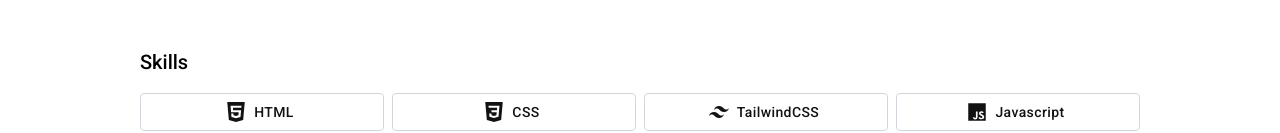
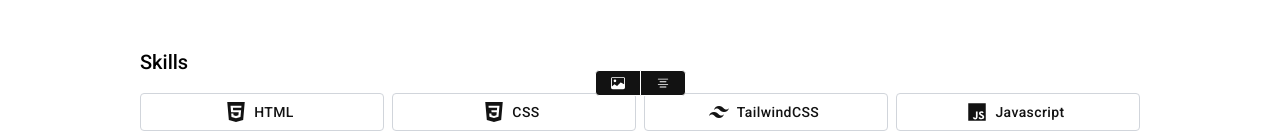
Before and after one commit to ilechuks73/ilechuks73, a Next.js app: page / in a window 1280 px wide. Shown: the part 696-829 px from the top of the page. Built offline with nearby package versions, Linux system fonts and the light colour scheme.

Commit message:
UI UPDATE

```diff
--- /dev/null
+++ b/src/components/root/ViewSwitch.js
@@ -0,0 +1,41 @@
+import {
+  Button as MuiButton,
+  ButtonGroup as MuiButtonGroup,
+  IconButton as MuiIconButton,
+} from "@mui/material";
+
+import { BsImage } from "react-icons/bs";
+import { BsTextCenter } from "react-icons/bs";
+
+import {
+  SiRabbitmq,
+  SiAmazonaws,
+  SiLinux,
+  SiReact,
+  SiVuedotjs,
+  SiNextdotjs,
+  SiNuxtdotjs,
+  SiMysql,
+  SiPostgresql,
+  SiRedis,
+  SiHtml5,
+  SiCss3,
+  SiTailwindcss,
+} from "react-icons/si";
+
+export default function ViewSwitch() {
+  return (
+    <div className={"fixed w-full block bottom-2 z-[999999999999]"}>
+      <div className={"mx-auto w-min"}>
+        <MuiButtonGroup className={""}>
+          <MuiButton className={"!bg-black !border-[0.5px] !text-white !border-white"}>
+            <BsImage />
+          </MuiButton>
+          <MuiButton className={"!bg-black !border-[0.5px] !text-white !border-white"}>
+            <BsTextCenter />
+          </MuiButton>
+        </MuiButtonGroup>
+      </div>
+    </div>
+  );
+}
--- a/src/components/root/index.js
+++ b/src/components/root/index.js
@@ -2,5 +2,6 @@ import TopSection from "./TopSection";
 import Contact from "./Contact";
 import Skills from "./Skills"
 import WorkExperience from "./WorkExperience";
+import ViewSwitch from "./ViewSwitch";
 
-export { TopSection, Contact, Skills, WorkExperience };
+export { TopSection, Contact, Skills, WorkExperience, ViewSwitch };
--- a/src/pages/_document.js
+++ b/src/pages/_document.js
@@ -2,7 +2,7 @@ import { Html, Head, Main, NextScript } from "next/document";
 
 export default function Document() {
   return (
-    <Html lang="en" className={""}>
+    <Html lang="en" className={"position w-full"}>
       <Head>
         {/*<link*/}
         {/*  rel="shortcut icon"*/}
--- a/src/pages/index.js
+++ b/src/pages/index.js
@@ -1,13 +1,18 @@
 import Head from "next/head";
 
-import { TopSection, Contact, Skills, WorkExperience } from "@/components/root";
+import {
+  TopSection,
+  Contact,
+  Skills,
+  WorkExperience,
+  ViewSwitch,
+} from "@/components/root";
 
 export default function Root() {
   return (
     <>
       <Head>
         <title>Ilechukwu Joshua</title>
-
         <meta name="description" content="Software Engineer" />
         {/*<script*/}
         {/*  src="https://apis.google.com/js/platform.js"*/}
@@ -20,8 +25,8 @@ export default function Root() {
       <Skills />
       <WorkExperience />
       <Contact />
-
       <div className={"h-[300px] w-full bg-none"}></div>
+      <ViewSwitch />
     </>
   );
 }
```
Also changed, not shown: 1 other file (tests, documents, lock files or other folders).
